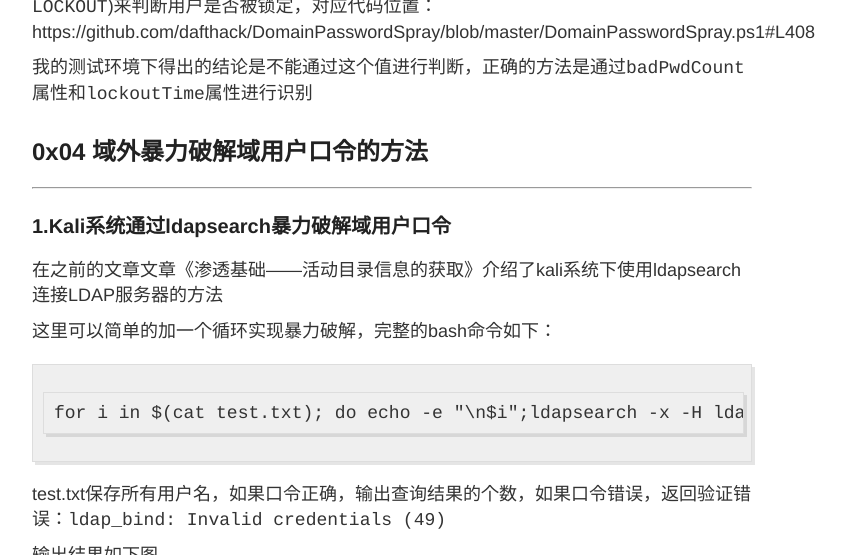
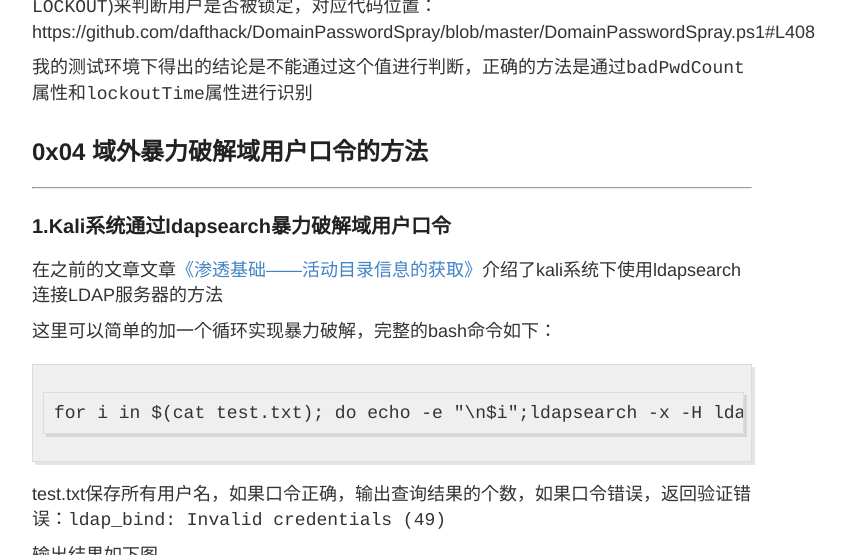
Before and after one commit to 3gstudent/backup-3gstudent.github.io, a Jekyll site: the page built from _posts/2019-12-26-渗透基础——通过LDAP协议暴力破解域用户的口令.md, in a window 1280 px wide and 900 px high, scrolled down 6165 px, cut to the strip 0-555 px from the top of the window. Shown: the whole strip, without its empty margins (248-1094 px from the left). Built offline with Jekyll 4.4.1, drawn with Linux system fonts in a browser that asks for light colours; part of the change alters nothing that is shown.

```diff
--- a/_posts/2019-12-26-渗透基础——通过LDAP协议暴力破解域用户的口令.md
+++ b/_posts/2019-12-26-渗透基础——通过LDAP协议暴力破解域用户的口令.md
@@ -162,7 +162,7 @@ DomainPasswordSpray通过用户的`ACCOUNTDISABLE`属性中偏移`0x0010`处(标
 ### 1.Kali系统通过ldapsearch暴力破解域用户口令
 
 
-在之前的文章文章《渗透基础——活动目录信息的获取》介绍了kali系统下使用ldapsearch连接LDAP服务器的方法
+在之前的文章文章[《渗透基础——活动目录信息的获取》](https://3gstudent.github.io/3gstudent.github.io/%E6%B8%97%E9%80%8F%E5%9F%BA%E7%A1%80-%E6%B4%BB%E5%8A%A8%E7%9B%AE%E5%BD%95%E4%BF%A1%E6%81%AF%E7%9A%84%E8%8E%B7%E5%8F%96/)介绍了kali系统下使用ldapsearch连接LDAP服务器的方法
 
 这里可以简单的加一个循环实现暴力破解，完整的bash命令如下：
 
```
